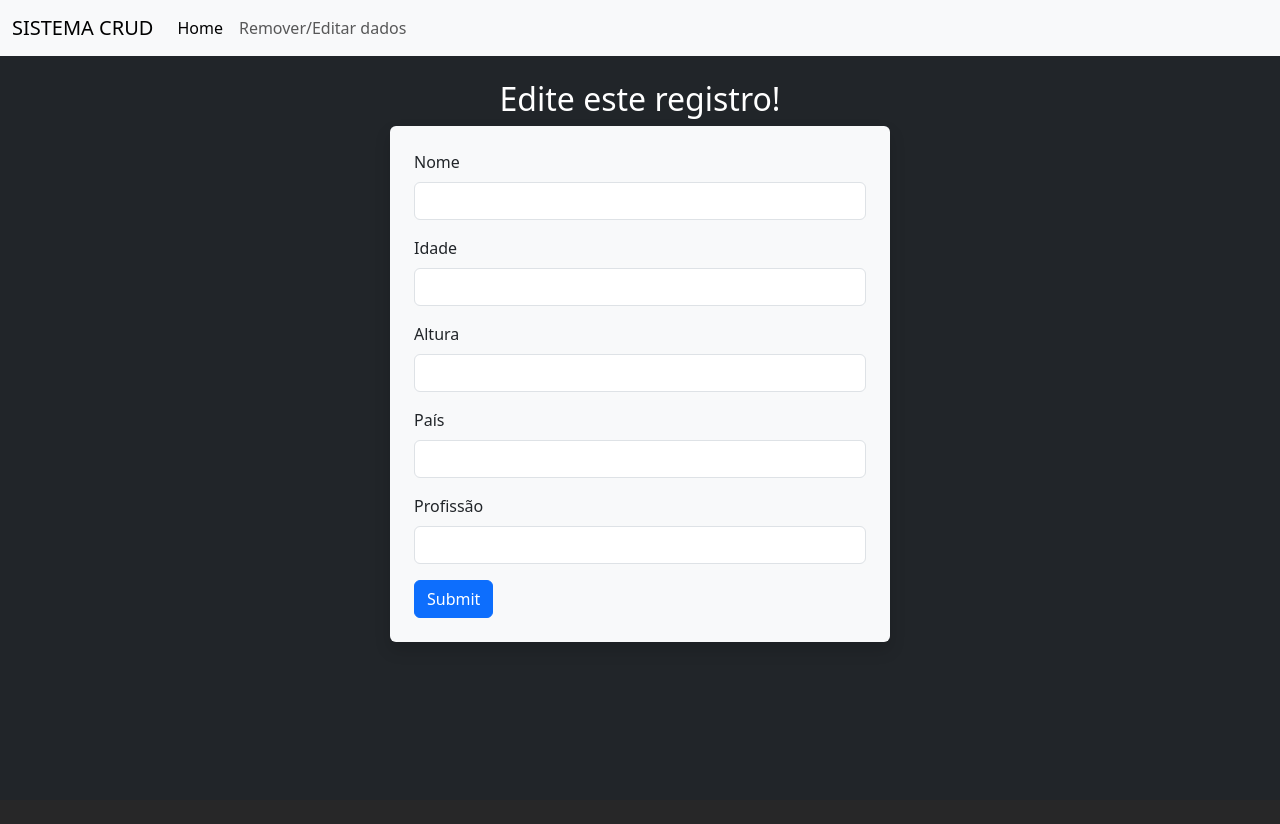
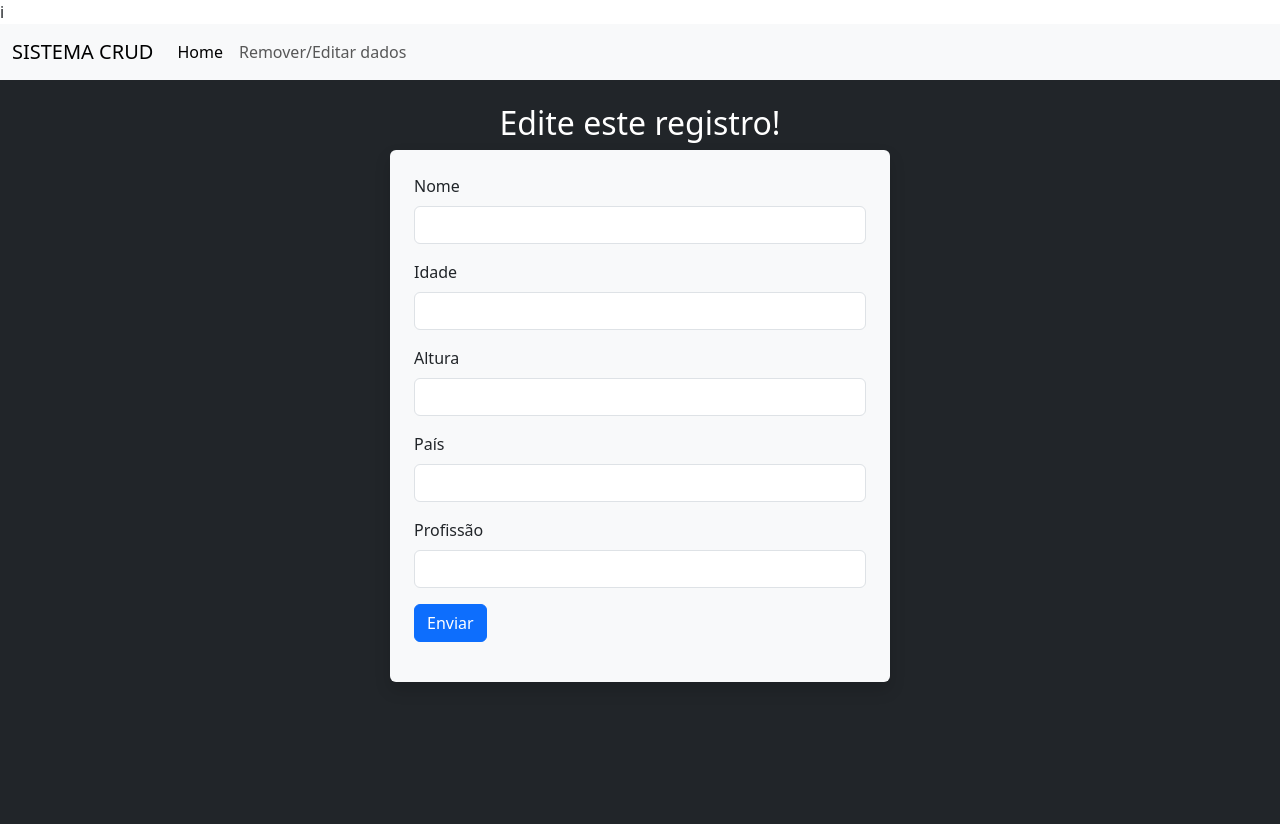
Before and after one commit to mathfajardo/crud-php-sql-bootstrap, a PHP site: page /form_editar.php?id=1 in a window 1280 px wide. Before the commit the page ends 642 px from the top, so only its background shows below. Run offline with PHP 8.4, Linux system fonts and the light colour scheme; data that the repository does not hold is empty.

Commit message:
Update form_editar.php

```diff
--- a/form_editar.php
+++ b/form_editar.php
@@ -1,4 +1,4 @@
-<?php
+i<?php
     ini_set('display_errors', 1);
     error_reporting(E_ALL);
     // adicionar conexão
@@ -72,7 +72,7 @@
               <input type="text" class="form-control" name="profissao" value="<?php echo $profissao; ?>" required>
             </div>
             <input type="hidden" name="id" value="<?php echo $id; ?>">
-            <button type="submit" class="btn btn-primary">Submit</button>
+            <button type="submit" class="btn btn-primary">Enviar</button>
           </form>
       </div>
     </div>
```
